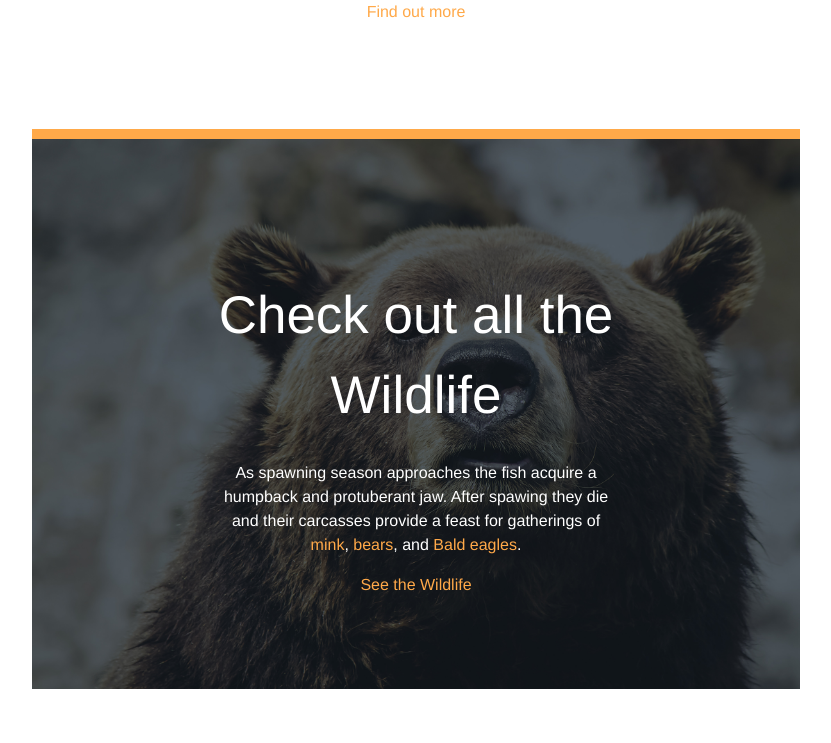
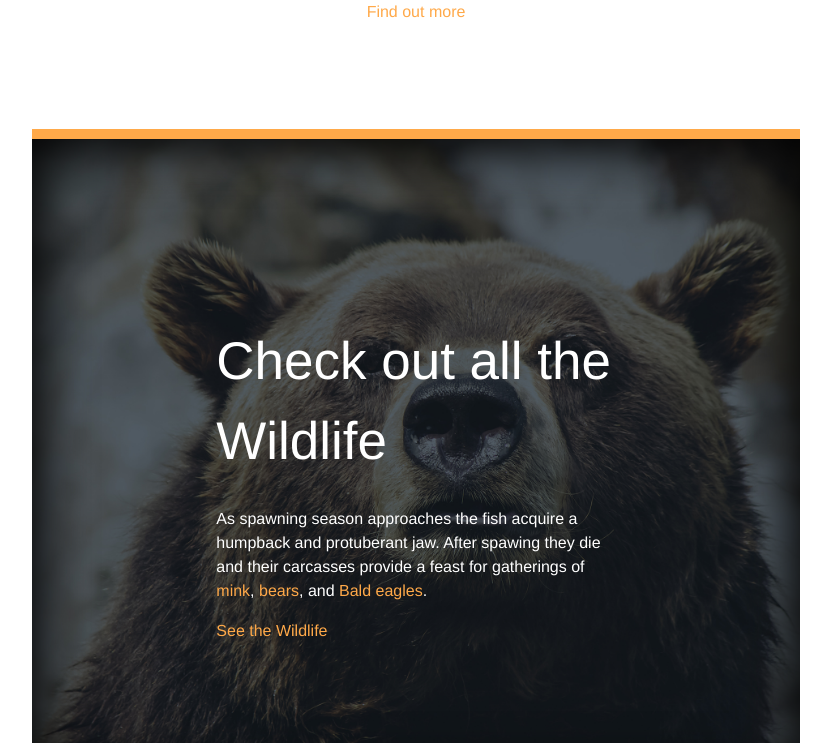
Before and after one commit to ygorlf/lake-tahoe, a plain HTML site: page index.html in a window 1280 px wide. Shown: the part 956-1699 px from the top of the page, without its empty margins (224-1055 px from the left). Drawn offline with Linux system fonts and the light colour scheme.

Commit message:
Using text and box shadows, adjusting padding in the wildlife box

```diff
--- a/css/styles.css
+++ b/css/styles.css
@@ -14,8 +14,10 @@ h1 {
 	font-size: 5.625em; /* 90px/16px = 5.625em */
 	font-weight: normal;
 	text-transform: uppercase;
-	color: rgba(255, 255, 255, .9);
+	color: rgba(255, 255, 255, 1);
 	line-height: 1.3;
+
+	text-shadow: 0px 1px 1px rgba(0,0,0, .8);
 }
 
 h2 {
@@ -98,13 +100,14 @@ a:hover { color: rgba(255, 169, 73, .6); }
 
 .wildlife {
 	margin: 105px 0 60px;
-	padding: 12% 24%;
+	padding: 18% 24%;
+	text-align: left;
 
 	color: white;
 	border-top: 10px solid #ffa949;
-	background-color: #434a52;
-	background: url('../img/bear.jpg');
+	background: #434a52 url('../img/bear.jpg') center;
 	background-size: cover;
+	box-shadow: inset 0 0 50px 10px rgba(0,0,0, 1);
 }
 
 .resorts,
```
